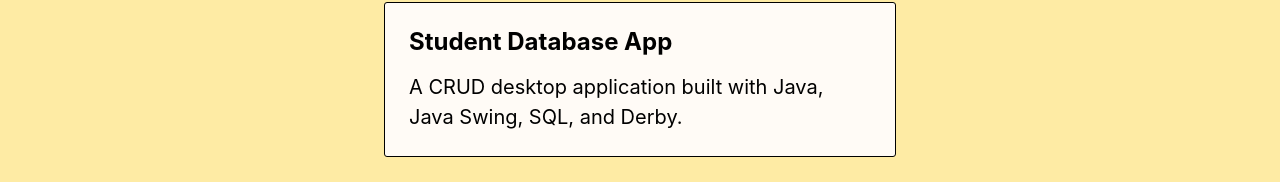
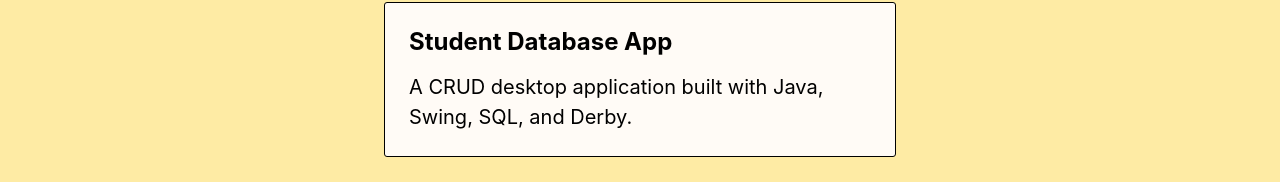
Before and after one commit to VNestor/basic-portfolio, a Next.js app: page / in a window 1280 px wide. Shown: the part 922-1104 px from the top of the page. Built offline with nearby package versions, Linux system fonts and the light colour scheme.

Commit message:
Updated projects.

```diff
--- a/pages/index.tsx
+++ b/pages/index.tsx
@@ -67,7 +67,7 @@
             target="_blank"
           >
             <h2>Student Database App</h2>
-            <p>A CRUD desktop application built with Java, Java Swing, SQL, and Derby.</p>
+            <p>A CRUD desktop application built with Java, Swing, SQL, and Derby.</p>
           </a>
 
           <a
```
